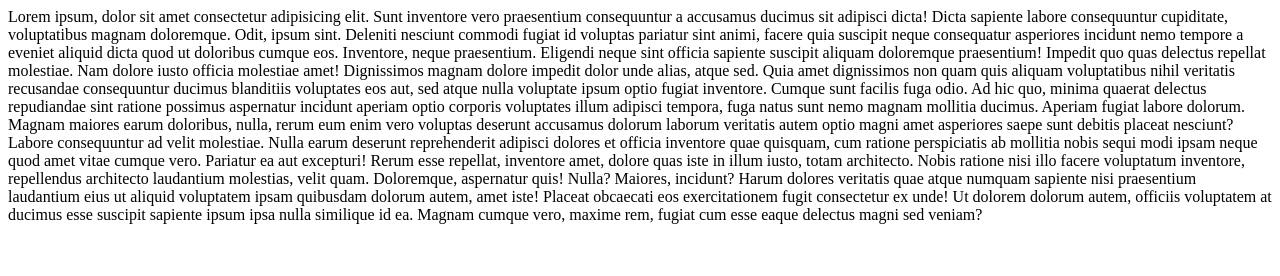
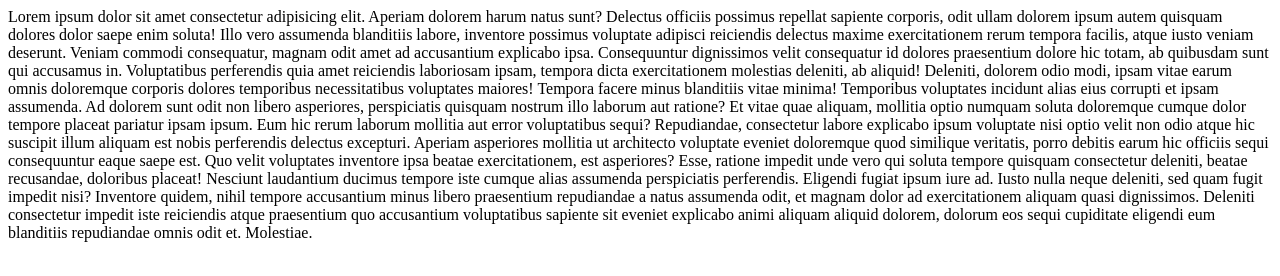
Before and after one commit to korGlush/Rostov, a website: page index.html in a window 1280 px wide. Drawn offline with Linux system fonts and the light colour scheme.

Commit message:
gulp_errors

```diff
--- a/index.html
+++ b/index.html
@@ -3,19 +3,19 @@
 <head>
     <meta charset="UTF-8">
     <meta http-equiv="X-UA-Compatible" content="IE=edge">
-    <meta name="viewport" content="width=, initial-scale=1.0">
+    <meta name="viewport" content="width=device-width, initial-scale=1.0">
     <title>Document</title>
 </head>
 <body>
-    Lorem ipsum, dolor sit amet consectetur adipisicing elit. Sunt inventore vero praesentium consequuntur a accusamus ducimus sit adipisci dicta! Dicta sapiente labore consequuntur cupiditate, voluptatibus magnam doloremque. Odit, ipsum sint.
-    Deleniti nesciunt commodi fugiat id voluptas pariatur sint animi, facere quia suscipit neque consequatur asperiores incidunt nemo tempore a eveniet aliquid dicta quod ut doloribus cumque eos. Inventore, neque praesentium.
-    Eligendi neque sint officia sapiente suscipit aliquam doloremque praesentium! Impedit quo quas delectus repellat molestiae. Nam dolore iusto officia molestiae amet! Dignissimos magnam dolore impedit dolor unde alias, atque sed.
-    Quia amet dignissimos non quam quis aliquam voluptatibus nihil veritatis recusandae consequuntur ducimus blanditiis voluptates eos aut, sed atque nulla voluptate ipsum optio fugiat inventore. Cumque sunt facilis fuga odio.
-    Ad hic quo, minima quaerat delectus repudiandae sint ratione possimus aspernatur incidunt aperiam optio corporis voluptates illum adipisci tempora, fuga natus sunt nemo magnam mollitia ducimus. Aperiam fugiat labore dolorum.
-    Magnam maiores earum doloribus, nulla, rerum eum enim vero voluptas deserunt accusamus dolorum laborum veritatis autem optio magni amet asperiores saepe sunt debitis placeat nesciunt? Labore consequuntur ad velit molestiae.
-    Nulla earum deserunt reprehenderit adipisci dolores et officia inventore quae quisquam, cum ratione perspiciatis ab mollitia nobis sequi modi ipsam neque quod amet vitae cumque vero. Pariatur ea aut excepturi!
-    Rerum esse repellat, inventore amet, dolore quas iste in illum iusto, totam architecto. Nobis ratione nisi illo facere voluptatum inventore, repellendus architecto laudantium molestias, velit quam. Doloremque, aspernatur quis! Nulla?
-    Maiores, incidunt? Harum dolores veritatis quae atque numquam sapiente nisi praesentium laudantium eius ut aliquid voluptatem ipsam quibusdam dolorum autem, amet iste! Placeat obcaecati eos exercitationem fugit consectetur ex unde!
-    Ut dolorem dolorum autem, officiis voluptatem at ducimus esse suscipit sapiente ipsum ipsa nulla similique id ea. Magnam cumque vero, maxime rem, fugiat cum esse eaque delectus magni sed veniam?
+    Lorem ipsum dolor sit amet consectetur adipisicing elit. Aperiam dolorem harum natus sunt? Delectus officiis possimus repellat sapiente corporis, odit ullam dolorem ipsum autem quisquam dolores dolor saepe enim soluta!
+    Illo vero assumenda blanditiis labore, inventore possimus voluptate adipisci reiciendis delectus maxime exercitationem rerum tempora facilis, atque iusto veniam deserunt. Veniam commodi consequatur, magnam odit amet ad accusantium explicabo ipsa.
+    Consequuntur dignissimos velit consequatur id dolores praesentium dolore hic totam, ab quibusdam sunt qui accusamus in. Voluptatibus perferendis quia amet reiciendis laboriosam ipsam, tempora dicta exercitationem molestias deleniti, ab aliquid!
+    Deleniti, dolorem odio modi, ipsam vitae earum omnis doloremque corporis dolores temporibus necessitatibus voluptates maiores! Tempora facere minus blanditiis vitae minima! Temporibus voluptates incidunt alias eius corrupti et ipsam assumenda.
+    Ad dolorem sunt odit non libero asperiores, perspiciatis quisquam nostrum illo laborum aut ratione? Et vitae quae aliquam, mollitia optio numquam soluta doloremque cumque dolor tempore placeat pariatur ipsam ipsum.
+    Eum hic rerum laborum mollitia aut error voluptatibus sequi? Repudiandae, consectetur labore explicabo ipsum voluptate nisi optio velit non odio atque hic suscipit illum aliquam est nobis perferendis delectus excepturi.
+    Aperiam asperiores mollitia ut architecto voluptate eveniet doloremque quod similique veritatis, porro debitis earum hic officiis sequi consequuntur eaque saepe est. Quo velit voluptates inventore ipsa beatae exercitationem, est asperiores?
+    Esse, ratione impedit unde vero qui soluta tempore quisquam consectetur deleniti, beatae recusandae, doloribus placeat! Nesciunt laudantium ducimus tempore iste cumque alias assumenda perspiciatis perferendis. Eligendi fugiat ipsum iure ad.
+    Iusto nulla neque deleniti, sed quam fugit impedit nisi? Inventore quidem, nihil tempore accusantium minus libero praesentium repudiandae a natus assumenda odit, et magnam dolor ad exercitationem aliquam quasi dignissimos.
+    Deleniti consectetur impedit iste reiciendis atque praesentium quo accusantium voluptatibus sapiente sit eveniet explicabo animi aliquam aliquid dolorem, dolorum eos sequi cupiditate eligendi eum blanditiis repudiandae omnis odit et. Molestiae.
 </body>
 </html>
```
Also changed, not shown: gulpfile.js (added, +17 -0 lines), package.json (added, +17 -0 lines), 1 other file.
